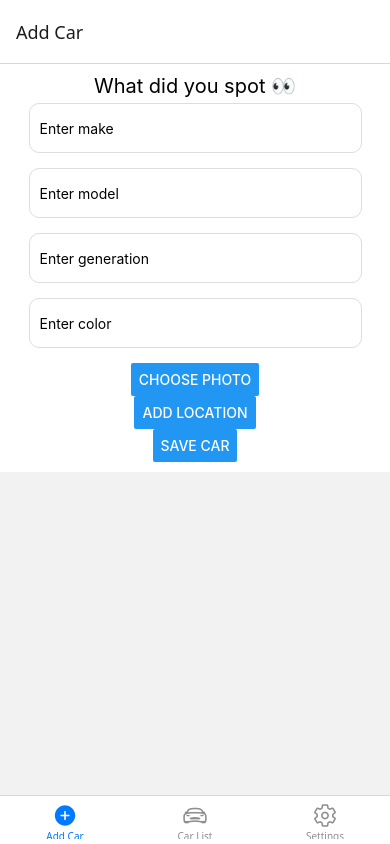
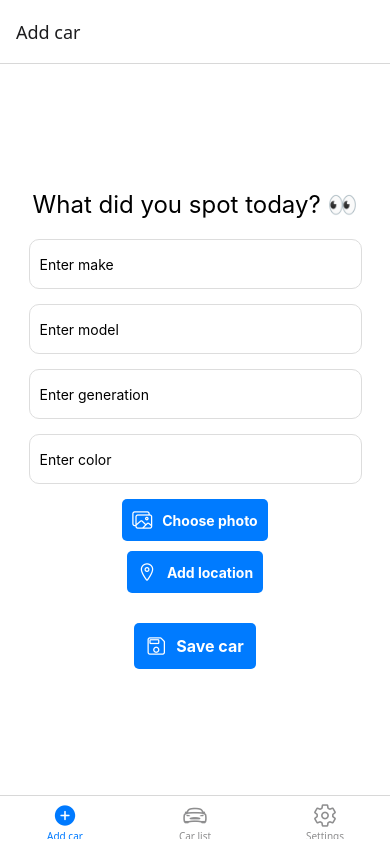
Before and after one commit to mildey22/carspotting, a React Native app: screen / in a window 390 px wide. Built offline with nearby package versions, Linux system fonts and the light colour scheme; no server answers.

Commit message:
Added icons to buttons. Changed styling.

```diff
--- a/App.js
+++ b/App.js
@@ -17,9 +17,9 @@ export default function App() {
         tabBarIcon: ({ focused, color, size }) => {
           let iconName;
 
-          if (route.name === 'Add Car') {
+          if (route.name === 'Add car') {
             iconName = focused ? 'add-circle' : 'add-circle-outline';
-          } else if (route.name === 'Car List') {
+          } else if (route.name === 'Car list') {
             iconName = focused ? 'car-sport' : 'car-sport-outline';
           } else if (route.name === 'Settings') {
             iconName = focused ? 'settings' : 'settings-outline';
@@ -28,8 +28,8 @@ export default function App() {
           return <Ionicons name={iconName} size={size} color={color} />;
         },
       })}>
-        <Tab.Screen name="Add Car" component={AddCar}/>
-        <Tab.Screen name="Car List" component={CarList}/>
+        <Tab.Screen name="Add car" component={AddCar}/>
+        <Tab.Screen name="Car list" component={CarList}/>
         <Tab.Screen name="Settings" component={Settings}/>
       </Tab.Navigator>
       <StatusBar style="auto" />
--- a/screens/AddCar.js
+++ b/screens/AddCar.js
@@ -1,8 +1,8 @@
 import { useState } from "react";
 import {
+  TouchableOpacity,
+  Text,
   View,
-  Text,
-  Button,
   TextInput,
   TouchableWithoutFeedback,
   Keyboard,
@@ -14,6 +14,7 @@ import {
 
 import MapView, { Marker } from "react-native-maps";
 import * as ImagePicker from "expo-image-picker";
+import Ionicons from "@expo/vector-icons/Ionicons";
 
 import styles from "../styles/AddCarStyles";
 import { app } from "../firebaseConfig";
@@ -92,7 +93,7 @@ export default function AddCar() {
         const fileName = uri.split("/").pop();
 
         // Display selected image immediately
-        setUploadedImageUrl(null); // Reset the image URL to ensure spinner shows up during upload
+        setUploadedImageUrl(null);
 
         // Upload image to Firebase
         const downloadUrl = await uploadImage(uri, fileName);
@@ -124,7 +125,7 @@ export default function AddCar() {
           style: "destructive",
           onPress: async () => {
             try {
-              setIsDeleting(true); // Set deleting to true
+              setIsDeleting(true);
 
               // Extract the image path from the full URL
               const imagePath = car.image.split("?")[0]; // Split off the query part
@@ -185,7 +186,7 @@ export default function AddCar() {
   return (
     <TouchableWithoutFeedback onPress={() => Keyboard.dismiss()}>
       <ScrollView contentContainerStyle={styles.container}>
-        <Text style={styles.text}>What did you spot 👀</Text>
+        <Text style={styles.headline}>What did you spot today? 👀</Text>
         <TextInput
           value={car.make}
           onChangeText={(text) => setCar({ ...car, make: text })}
@@ -212,16 +213,26 @@ export default function AddCar() {
         />
 
         {/* Show the "Choose photo" button only if there's no image uploaded */}
-        {!uploadedImageUrl && (
-          <Button title="Choose photo" onPress={pickImage} />
+        {!uploadedImageUrl && !isUploading && (
+          <TouchableOpacity style={styles.iconButton} onPress={pickImage}>
+            <Ionicons name="images-outline" size={20} color="#fff" />
+            <Text style={styles.iconButtonText}>Choose photo</Text>
+          </TouchableOpacity>
         )}
 
-        {/* Show ActivityIndicator while uploading, hide the image */}
+        {uploadedImageUrl && !isUploading && !isDeleting && (
+          <TouchableOpacity style={styles.deleteButton} onPress={deleteImage}>
+            <Ionicons name="trash-outline" size={20} color="#fff" />
+            <Text style={styles.iconButtonText}>Remove photo</Text>
+          </TouchableOpacity>
+        )}
+
+        {/* Show ActivityIndicator while uploading*/}
         {isUploading && (
           <ActivityIndicator
             size="large"
             color="#0000ff"
-            style={{ marginTop: 10 }}
+            style={styles.loadingThrobber}
           />
         )}
 
@@ -229,22 +240,31 @@ export default function AddCar() {
         {uploadedImageUrl && !isUploading && (
           <Image
             source={{ uri: uploadedImageUrl }}
-            style={{ width: 100, height: 100, marginTop: 10 }}
+            style={{ width: 100, height: 100, marginTop: 10, marginBottom: 10 }}
           />
         )}
 
-        {uploadedImageUrl && !isUploading && !isDeleting && (
-          <Button title="Remove photo" onPress={deleteImage} />
+        {isDeleting && (
+          <ActivityIndicator
+            size="large"
+            color="#0000ff"
+            style={styles.loadingThrobber}
+          />
         )}
 
-        {isDeleting && (
-          <ActivityIndicator size="large" color="#0000ff" />
-        )}
-
-        <Button
-          title={showMap ? "Hide map" : "Add location"}
+        <TouchableOpacity
+          style={styles.iconButton}
           onPress={() => setShowMap(!showMap)}
-        />
+        >
+          <Ionicons
+            name={showMap ? "close" : "location-outline"}
+            size={20}
+            color="#fff"
+          />
+          <Text style={styles.iconButtonText}>
+            {showMap ? "Close map" : "Add location"}
+          </Text>
+        </TouchableOpacity>
 
         {showMap && (
           <MapView
@@ -259,8 +279,8 @@ export default function AddCar() {
               })
             }
             initialRegion={{
-              latitude: 37.78825,
-              longitude: -122.4324,
+              latitude: 60.1699,
+              longitude: 24.9384,
               latitudeDelta: 0.0922,
               longitudeDelta: 0.0421,
             }}
@@ -276,11 +296,18 @@ export default function AddCar() {
           </MapView>
         )}
 
-        <Button
-          title="Save car"
+        <TouchableOpacity
           onPress={handleSave}
-          disabled={isUploading || isDeleting} // Disable save button during upload or delete
-        />
+          style={[
+            styles.saveButton,
+            (isUploading || isDeleting) && styles.disabledButton,
+          ]}
+          // Disable the button if uploading or deleting
+          disabled={isUploading || isDeleting}
+        >
+          <Ionicons name="save-outline" size={20} color="#fff" />
+          <Text style={styles.saveButtonText}>Save car</Text>
+        </TouchableOpacity>
       </ScrollView>
     </TouchableWithoutFeedback>
   );
--- a/styles/AddCarStyles.js
+++ b/styles/AddCarStyles.js
@@ -2,6 +2,7 @@ import { StyleSheet } from "react-native";
 
 const styles = StyleSheet.create({
   container: {
+    flexGrow: 1,
     backgroundColor: "#fff",
     alignItems: "center",
     justifyContent: "center",
@@ -25,6 +26,72 @@ const styles = StyleSheet.create({
     fontSize: 20,
     marginBottom: 5,
   },
+  headline: {
+    fontSize: 24,
+    marginBottom: 20,
+  },
+  toggleButton: {
+    marginBottom: 5,
+    alignItems: "center",
+    justifyContent: "center",
+    padding: 10,
+    borderRadius: 5,
+    backgroundColor: "#007BFF",
+  },
+  deleteButton: {
+    flexDirection: 'row',
+    marginBottom: 5,
+    alignItems: "center",
+    justifyContent: "center",
+    padding: 10,
+    borderRadius: 5,
+    backgroundColor: "#DC3545",
+  },
+  toggleButtonText: {
+    color: "#fff",
+    fontWeight: "bold",
+  },
+  saveButton: {
+    flexDirection: 'row',
+    backgroundColor: '#007bff',
+    padding: 12,
+    borderRadius: 5,
+    alignItems: 'center',
+    marginTop: 20,
+  },
+
+  disabledButton: {
+    backgroundColor: '#b0b0b0',
+  },
+  saveButtonText: {
+    color: 'white',
+    fontSize: 16,
+    fontWeight: 'bold',
+    marginLeft: 10,
+  },
+  iconButtonContainer: {
+    flex: 1,
+    justifyContent: 'center',
+    alignItems: 'center',
+  },
+  iconButton: {
+    flexDirection: 'row',
+    alignItems: 'center',
+    justifyContent: 'center',
+    backgroundColor: '#007BFF',
+    padding: 10,
+    borderRadius: 5,
+    marginBottom: 10,
+  },
+  iconButtonText: {
+    color: '#fff',
+    fontWeight: 'bold',
+    marginLeft: 10,
+  },
+  loadingThrobber: {
+    marginTop: 10,
+    marginBottom: 10,
+  },
 });
 
 export default styles;
--- a/styles/CarListStyles.js
+++ b/styles/CarListStyles.js
@@ -23,6 +23,16 @@ const styles = StyleSheet.create({
     fontSize: 16,
     marginBottom: 5,
   },
+  imageText: {
+    fontSize: 16,
+    marginBottom: 5,
+    textAlign: "center",
+  },
+  carText: {
+    fontSize: 22,
+    marginBottom: 5,
+    fontWeight: "bold",
+  },
   toggleButton: {
     marginBottom: 5,
     alignItems: "center",
@@ -32,6 +42,7 @@ const styles = StyleSheet.create({
     backgroundColor: "#007BFF",
   },
   deleteButton: {
+    flexDirection: 'row',
     marginBottom: 5,
     alignItems: "center",
     justifyContent: "center",
@@ -53,6 +64,34 @@ const styles = StyleSheet.create({
     height: 200,
     marginVertical: 10,
   },
+  bigThrobber: {
+    flex: 1,
+    justifyContent: "center",
+    alignItems: "center",
+  },
+  iconButtonContainer: {
+    flex: 1,
+    justifyContent: 'center',
+    alignItems: 'center',
+  },
+  iconButton: {
+    flexDirection: 'row',
+    alignItems: 'center',
+    justifyContent: 'center',
+    backgroundColor: '#007BFF',
+    padding: 10,
+    borderRadius: 5,
+    marginBottom: 10,
+  },
+  iconButtonText: {
+    color: '#fff',
+    fontWeight: 'bold',
+    marginLeft: 10,
+  },
+  loadingThrobber: {
+    alignSelf: 'center',
+    marginVertical: 10,
+  },
 });
 
 export default styles;
```
Also changed, not shown: screens/CarList.js (+61 -18 lines).
